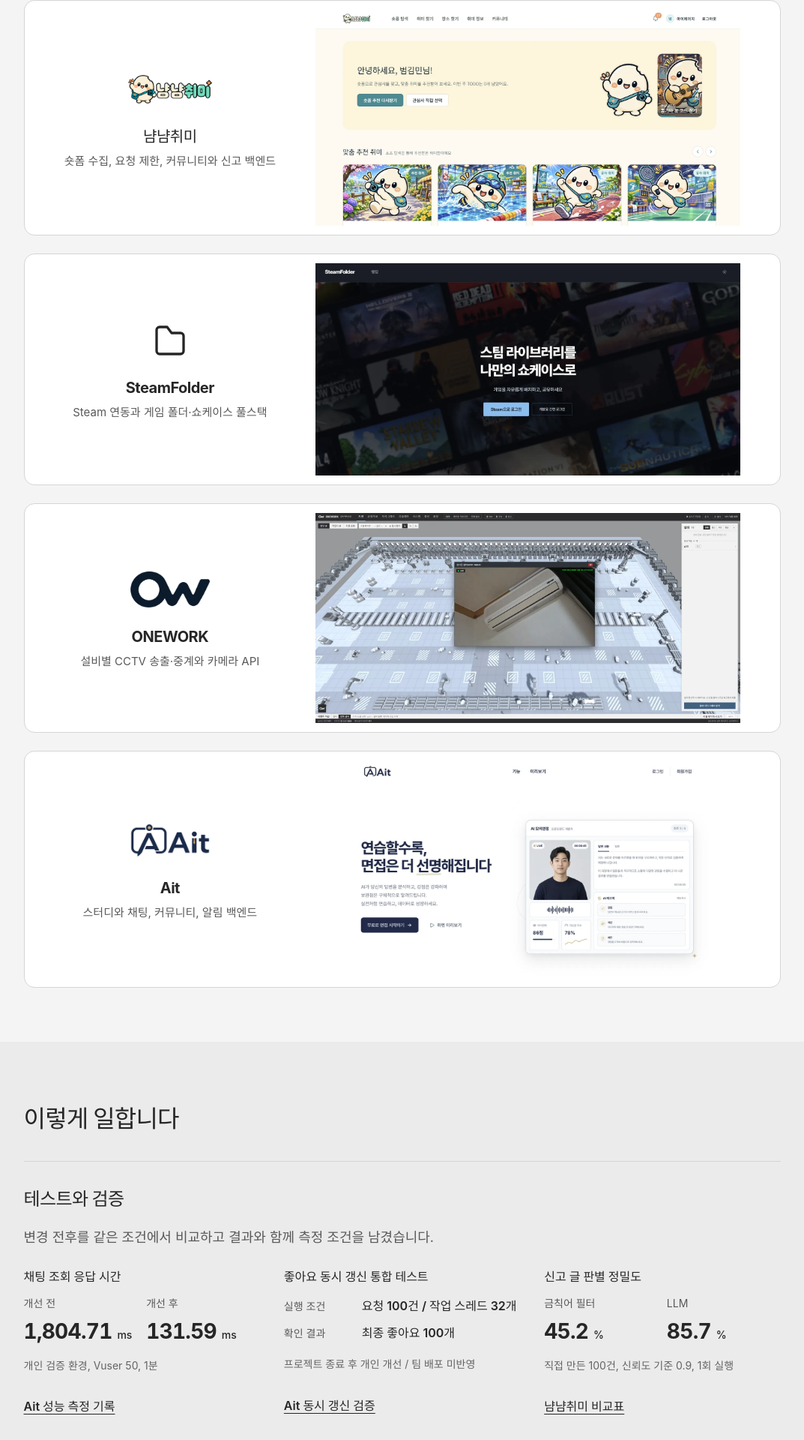
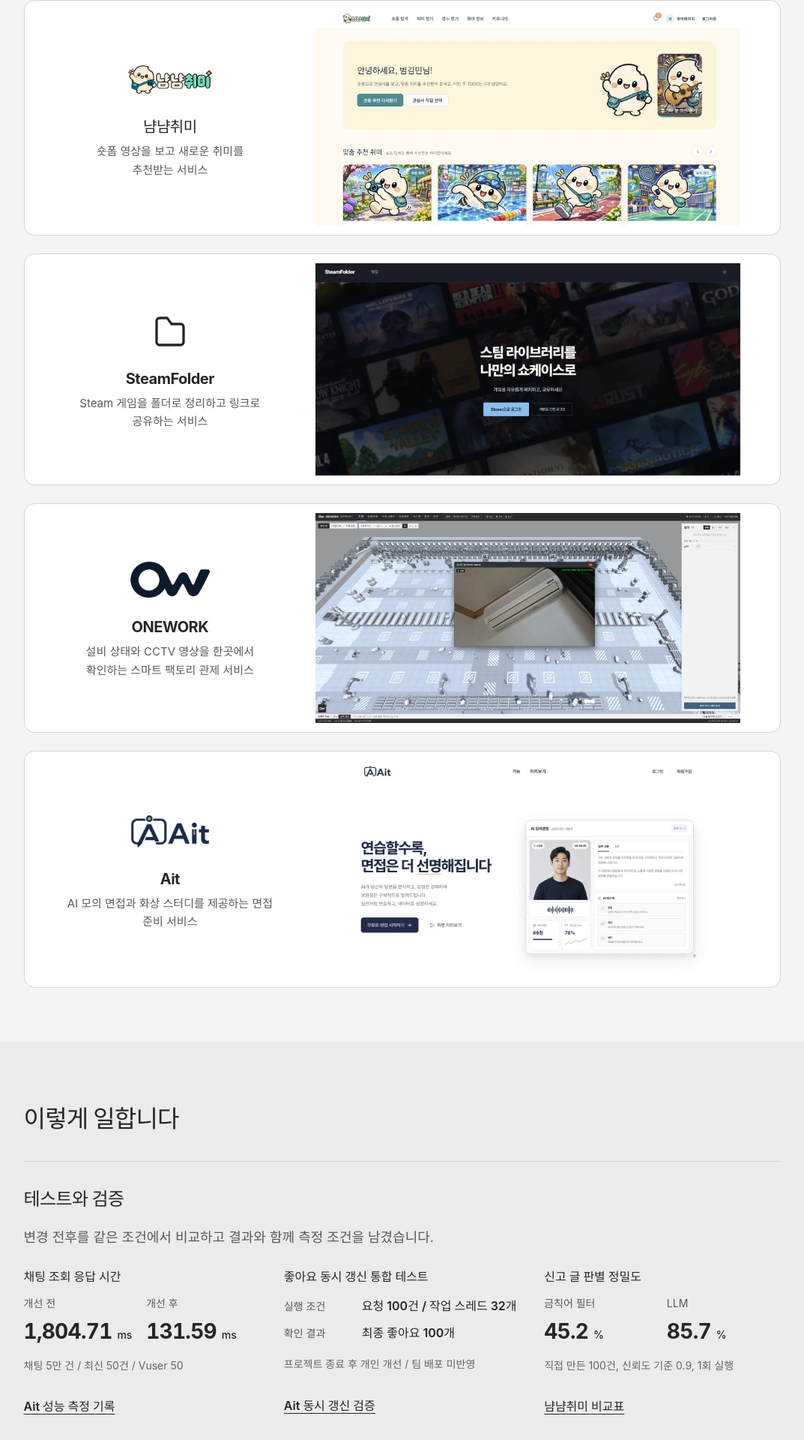
Before and after one commit to MinBeom2/MinBeom2.github.io, a React (Vite) app in the folder portfolio/: page / in a window 1280 px wide. Shown: the part 911-2831 px from the top of the page at 75% size, without its empty margins (96-1169 px from the left). Built offline with nearby package versions, Linux system fonts and the light colour scheme; a web font is replaced by a local one.

Commit message:
docs: 프로젝트 소개와 협업 경험 정리

```diff
--- a/portfolio/src/App.tsx
+++ b/portfolio/src/App.tsx
@@ -72,8 +72,8 @@ function ProjectTile({ project }: { project: Project }) {
       <div className="project-tile">
         <span className="project-tile-mark" aria-hidden="true">{project.id === 'steamfolder' ? <Icon name="folder" size={48} /> : <ProjectLogo project={project} className={'project-tile-logo project-tile-logo-' + project.id} />}</span>
         <div className="project-tile-copy">
-          <h3><a className="project-card-link" href={'#project/' + project.id} aria-describedby={'project-role-' + project.id} aria-haspopup="dialog">{project.name}</a></h3>
-          <p className="project-tile-role" id={'project-role-' + project.id}>{project.role}</p>
+          <h3><a className="project-card-link" href={'#project/' + project.id} aria-describedby={'project-overview-' + project.id} aria-haspopup="dialog">{project.name}</a></h3>
+          <p className="project-tile-overview" id={'project-overview-' + project.id}>{project.overview}</p>
         </div>
       </div>
       <div className="project-preview"><img src={preview.src} width={preview.width} height={preview.height} alt={preview.alt} loading="lazy" decoding="async" /></div>
@@ -124,7 +124,7 @@ function HomePage() {
                   <div><dt>개선 전</dt><dd>{chatHistoryBenchmark.before} <span>ms</span></dd></div>
                   <div><dt>개선 후</dt><dd>{chatHistoryBenchmark.after} <span>ms</span></dd></div>
                 </dl>
-                <p className="approach-note">개인 검증 환경, Vuser 50, 1분</p>
+                <p className="approach-note">{chatHistoryBenchmark.condition}</p>
                 <a className="approach-link" href="#project/ait/benchmarks">Ait 성능 측정 기록</a>
               </div>
               <div className="approach-test"><h4>좋아요 동시 갱신 통합 테스트</h4>
@@ -148,7 +148,7 @@ function HomePage() {
           <article className="approach-collaboration" aria-labelledby="collaboration-title">
             <h3 id="collaboration-title">협업</h3>
             <div className="approach-copy"><h4>Git 브랜치 작업 가이드</h4>
-            <p>develop을 최신으로 맞춘 뒤 기능 브랜치에 병합하는 순서를 문서로 공유했습니다. 팀원이 병합 과정에서 충돌을 만나면 해결을 도왔습니다.</p></div>
+            <p>팀에서 Git Flow를 사용했습니다. develop의 최신 변경 사항을 기능 브랜치에 병합하는 순서를 문서로 공유했고 팀원이 병합 충돌을 해결할 때 도왔습니다.</p></div>
             <div className="approach-copy"><h4>Jira 작업 상태 관리</h4>
             <p>냠냠취미에서는 Claude와 Jira를 연결해 맡은 작업을 확인하고 상태를 업데이트했습니다.</p></div>
           </article>
@@ -266,12 +266,12 @@ function ProjectIntroduction({ project }: { project: Project }) {
 function ProjectRole({ project }: { project: Project }) {
   return <section className="detail-section project-role" id="case-scope" aria-labelledby="scope-title">
     <h2 id="scope-title">나의 역할</h2>
-    <ul className="project-role-contributions" role="list">{project.contributions.map(item => <li key={item.title}>
+    <ul className="project-overview-contributions" role="list">{project.contributions.map(item => <li key={item.title}>
       <strong>{item.title}</strong><p>{item.description}</p>
     </li>)}</ul>
     {project.teamDivision && <details className="technology-disclosure project-team" id="case-collaboration">
       <summary>팀 내 역할 분담<Chevron /></summary>
-      <dl className="project-role-team">{project.teamDivision.map(item => <div key={item.role}>
+      <dl className="project-overview-team">{project.teamDivision.map(item => <div key={item.role}>
         <dt>{item.role}</dt><dd>{item.description}</dd>
       </div>)}</dl>
     </details>}
--- a/portfolio/src/content.ts
+++ b/portfolio/src/content.ts
@@ -4,6 +4,7 @@ export type SourceLink = { label: string; url: string }
 export type Project = {
   id: ProjectId
   name: string
+  overview: string
   subtitle: string
   description: string
   period: string
@@ -41,12 +42,13 @@ export const chatHistoryBenchmark = {
 export const projects: Project[] = [
   {
     id: 'nyamnyam',
+    overview: '숏폼 영상을 보고 새로운 취미를 추천받는 서비스',
     name: '냠냠취미',
     subtitle: '숏폼으로 취미를 탐색하고 첫 활동까지',
     description: '숏폼 수집 배치, API 요청 제한, 커뮤니티와 신고 백엔드를 맡았습니다. Redis 장애 대응 정책을 나누고 실제 Redis로 동시 요청을 검증했습니다.',
-    period: '2026.10.13 – 11.18',
+    period: '2026.10.13 ~ 11.18',
     team: 'SSAFY 7인 팀',
-    role: '숏폼 수집, 요청 제한, 커뮤니티와 신고 백엔드',
+    role: '숏폼 수집, 요청 제한, 커뮤니티, 신고AI 연동',
     tags: ['Spring Boot', 'JPA', 'PostgreSQL', 'Redis'],
     highlight: {
       text: 'AI 추천 동시 요청 100건 중 한도인 10건 통과',
@@ -69,13 +71,14 @@ export const projects: Project[] = [
   },
   {
     id: 'steamfolder',
+    overview: 'Steam 게임을 폴더로 정리하고 링크로 공유하는 서비스',
     name: 'SteamFolder',
     subtitle: '내 게임 라이브러리를 정리하고 공유하기',
     description: '개인 프로젝트로 Steam 연동, 게임 폴더와 공개 쇼케이스의 API 및 화면을 개발했습니다. Steam 업적 응답의 예외를 분류하고 회귀 테스트를 작성했습니다.',
     period: '2026.08.21 ~',
     status: '로컬 개발 중',
     team: '개인 프로젝트',
-    role: 'Steam 연동과 게임 폴더·쇼케이스 풀스택',
+    role: 'Steam 연동과 게임 폴더,쇼케이스 구현',
     tags: ['React', 'TypeScript', 'Spring Boot', 'JPA', 'Redis'],
     highlight: {
       text: 'Steam 업적 조회 예외를 분리하고 회귀 테스트 추가',
@@ -101,10 +104,11 @@ export const projects: Project[] = [
   },
   {
     id: 'onework',
+    overview: '설비 상태와 CCTV 영상을 한곳에서 확인하는 스마트 팩토리 관제 서비스',
     name: 'ONEWORK',
     subtitle: '디지털 트윈에 설비별 실시간 영상 연결',
     description: '설비별 CCTV 송출과 중계, 카메라 API를 담당했습니다. RTSP 영상을 MediaMTX로 받아 브라우저의 WebRTC 뷰어로 연결했습니다.',
-    period: '2026.08.18 – 09.28',
+    period: '2026.08.18 ~ 09.28',
     team: 'SSAFY 6인 팀',
     role: '설비별 CCTV 송출·중계와 카메라 API',
     teamDivision: [
@@ -136,12 +140,13 @@ export const projects: Project[] = [
   },
   {
     id: 'ait',
+    overview: 'AI 모의 면접과 화상 스터디를 제공하는 면접 준비 서비스',
     name: 'Ait',
     subtitle: 'AI 모의 면접과 화상 스터디를 한곳에',
-    description: '스터디와 채팅, 커뮤니티, 알림 백엔드를 담당했습니다. 프로젝트 종료 후 채팅 이력의 조회 방식을 바꾸고 개인 환경에서 응답 시간을 비교했습니다.',
-    period: '2026.07.06 – 08.10',
+    description: '스터디, 채팅, 커뮤니티, 알림을 담당했습니다. 프로젝트 종료 후 채팅 이력의 조회 방식을 바꾸고 개인 환경에서 응답 시간을 비교했습니다.',
+    period: '2026.07.06 ~ 08.10',
     team: 'SSAFY 6인 팀',
-    role: '스터디와 채팅, 커뮤니티, 알림 백엔드',
+    role: '스터디, 채팅, 커뮤니티, 알림 백엔드',
     teamDivision: [
       { role: '백엔드 3명', description: '서버와 API 개발을 나눠 맡았습니다.' },
       { role: '프론트엔드 2명', description: 'React 화면과 API 연동을 담당했습니다.' },
@@ -150,7 +155,7 @@ export const projects: Project[] = [
     tags: ['Spring Boot', 'JPA', 'WebSocket', 'SSE'],
     highlight: {
       text: `채팅 조회 평균 ${chatHistoryBenchmark.before} → ${chatHistoryBenchmark.after} ms`,
-      context: '프로젝트 종료 후 개인 검증',
+      context: chatHistoryBenchmark.condition,
       anchor: 'chat-history',
     },
     introduction: {
--- a/portfolio/src/styles.css
+++ b/portfolio/src/styles.css
@@ -100,7 +100,7 @@ i { display: inline-block; width: 3px; height: 3px; border-radius: 50%; margin:
 .project-tile-logo-ait, .project-tile-logo-nyamnyam { width: 112px; max-width: 100%; height: auto; }
 .project-tile-logo-onework { width: 112px; max-width: 100%; }
 .project-tile-copy { width: 100%; }
-.project-tile-role { margin-top: 6px; color: var(--muted); font-size: 15px; line-height: 1.65; word-break: keep-all; overflow-wrap: anywhere; text-wrap: pretty; }
+.project-tile-overview { margin-top: 6px; color: var(--muted); font-size: 15px; line-height: 1.65; word-break: keep-all; overflow-wrap: anywhere; text-wrap: pretty; }
 .project-tile h3 { font-family: var(--numeric); font-size: 20px; font-weight: 750; line-height: 1.5; letter-spacing: -.025em; }
 .project-preview { flex: 0 1 calc(1700px / 3); min-width: 0; align-self: center; }
 .project-preview img { display: block; width: 100%; height: auto; object-fit: contain; }
@@ -250,7 +250,7 @@ i { display: inline-block; width: 3px; height: 3px; border-radius: 50%; margin:
   .project-tile-logo-ait, .project-tile-logo-nyamnyam { width: 128px; height: auto; }
   .project-tile-logo-onework { width: 128px; }
   .project-tile h3 { font-size: 22px; }
-  .project-tile-role { font-size: 16px; }
+  .project-tile-overview { font-size: 16px; }
   .ai-case-summary { max-width: 70ch; }
   .ai-case-visual { max-width: 640px; }
   .about-section { grid-template-columns: minmax(280px, 1fr) minmax(0, 2fr); }
@@ -326,7 +326,7 @@ i { display: inline-block; width: 3px; height: 3px; border-radius: 50%; margin:
   .project-tile-logo-ait, .project-tile-logo-nyamnyam { width: 60px; height: auto; }
   .project-tile-logo-onework { width: 60px; }
   .project-tile h3 { font-size: 20px; }
-  .project-tile-role { margin-top: 4px; font-size: 14px; }
+  .project-tile-overview { margin-top: 4px; font-size: 14px; }
   html { scroll-padding-top: 96px; }
   .hero { padding-block: 24px; }
   .hero-copy { gap: 22px; }
```
